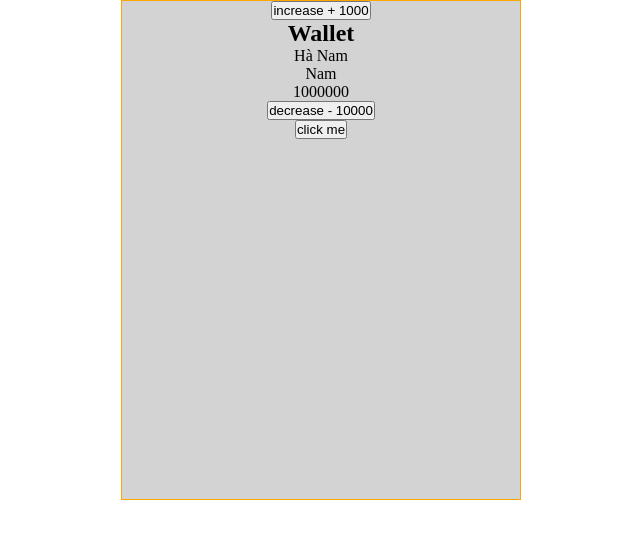
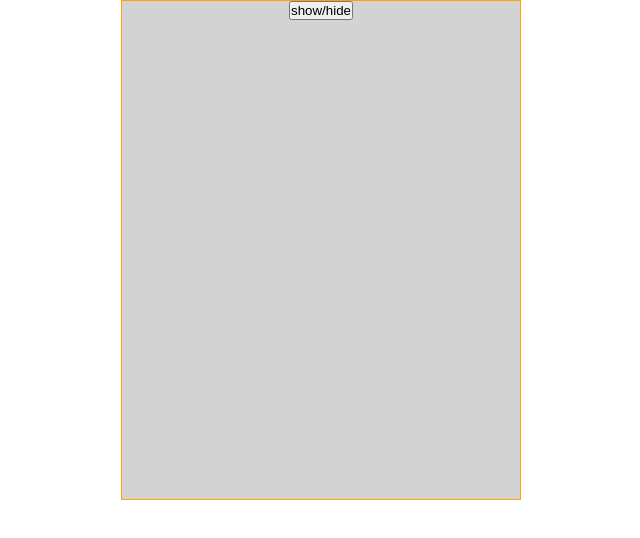
Before and after one commit to DuyNamjs08/class-reactjs--nodemy-, a React (Create React App) app: page / in a window 1280 px wide. Shown: the top 538 px of the page, without its empty margins (319-959 px from the left). Built offline with nearby package versions, Linux system fonts and the light colour scheme.

Commit message:
toggle style css

```diff
--- a/src/components/Component.js
+++ b/src/components/Component.js
@@ -1,42 +1,32 @@
 import { type } from "@testing-library/user-event/dist/type";
 import React, { useState } from "react";
 
-
-function Component({defaultNumber}) {
-
-    const [wallet, setwallet] = useState({
-        address:'Hà Nam',
-        name:'Nam',
-        property:1000000
-    });
-    const increase = (e) => {
-
-        setwallet({
-          ...wallet,
-          property: wallet.property + 1000,
-        });
-    };
-
-    const decrease = (e) => {
-
-        setwallet({
-          ...wallet,
-          property: wallet.property - 10000,
-        });
-    };
-    const handleAlert = (mess) => {
-        alert(mess)
-    };
-
+function Component({ defaultNumber }) {
+  const [showHidebackground, setShowhide] = useState(false);
+  const toggle = (e) => {
+    setShowhide(!showHidebackground);
+  };
   return (
     <div className="container">
-      <button onClick={increase}>increase + 1000 </button>
-      <h2>Wallet</h2>
-      <div>{wallet.address}</div>
-      <div>{wallet.name}</div>
-      <div>{wallet.property}</div>
-      <button onClick={decrease}>decrease - 10000</button>
-      <button onClick={(e)=>{handleAlert('chào các bạn ')}}>click me</button>
+      <div
+        style={
+          showHidebackground
+            ? {
+                width: "100px",
+                height: "100px",
+                color: "black",
+                fontSize: "18px",
+                backgroundColor: " #FFFFFF",
+                backgroundImage:
+                  "linear-gradient(180deg, #FFFFFF 0%, #6284FF 50%, #FF0000 100%)",
+                  borderRadius:'50%'
+              }
+            : { display: "none" }
+        }
+      >
+        Hello các bạn{" "}
+      </div>
+      <button onClick={toggle}>show/hide</button>
     </div>
   );
 }
```
